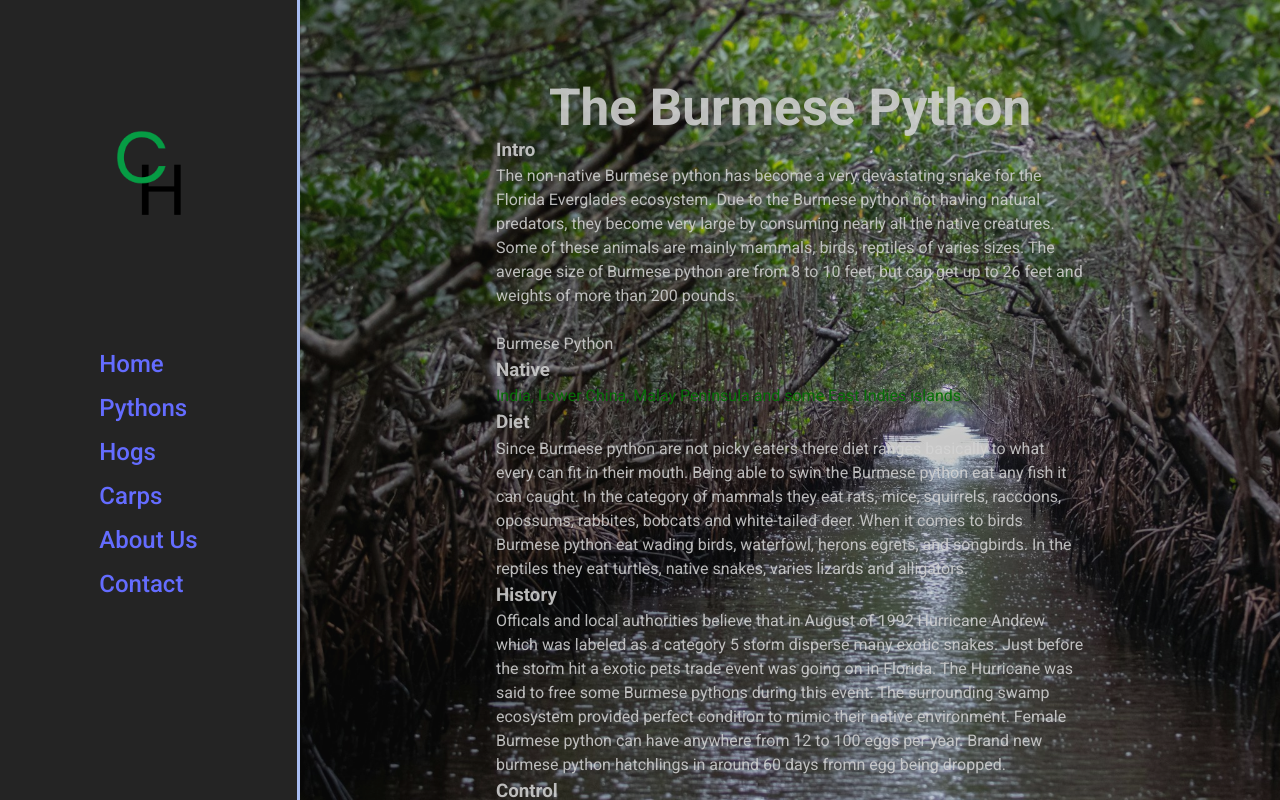
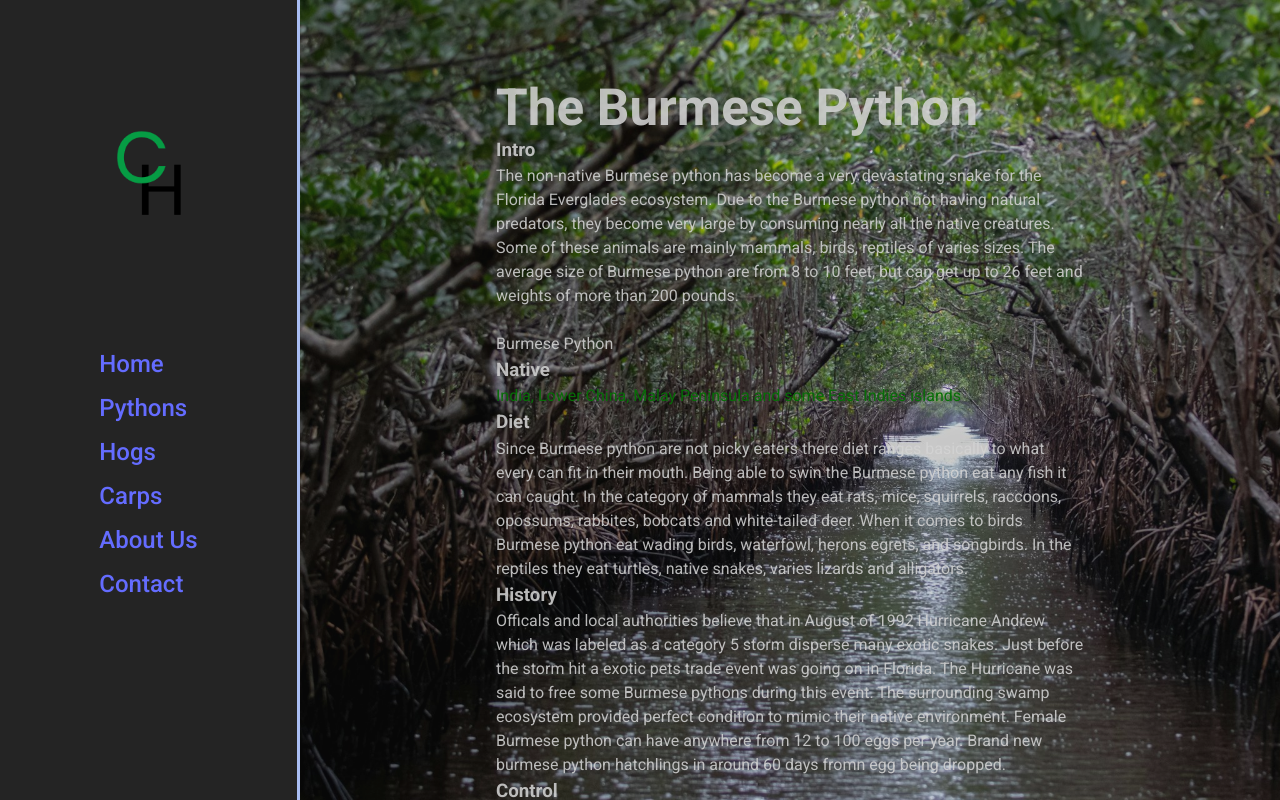
Before and after one commit to coding4freedom/invasive-app, a React (Vite) app: page /pythons in a window 1280 px wide. Built offline with nearby package versions, Linux system fonts and the light colour scheme.

Commit message:
PythonPage content changed to dynamic loading content

```diff
--- a/src/components/ContentComponent.jsx
+++ b/src/components/ContentComponent.jsx
@@ -1,16 +1,13 @@
 import React from 'react';
 
-import contentLoad from '../data/contentData.js';
+import './ContentComponent.css';
 
-const ContentComponent = ({id}) => {
-    const content  = contentLoad.find((page) => page.id === id);
 
-    if(!content) {
-        return <div>Content Not Found</div>;
-    }
+const ContentComponent = ({content, className}) => {
+
 
     return(
-        <div className="content wrap">
+        <div className={`content wrap ${className || ''}`}>
           <div className="row">
             <h1 className="content-header">{content.header}</h1>
             <section className="intro">
--- a/src/data/contentData.js
+++ b/src/data/contentData.js
@@ -34,5 +34,7 @@ const contentData = [
         diet: "",
         history: "",
         control: "",
-    }
-]
+    },
+];
+
+export default contentData;
--- a/src/pages/PythonPage.jsx
+++ b/src/pages/PythonPage.jsx
@@ -1,48 +1,20 @@
 import React from 'react';
+import ContentComponent from '../components/ContentComponent';
+import contentLoad from '../data/contentData.js';
 
 import './PythonPage.css';
 
 const PythonPage = () => {
+  const content  = contentLoad.find((page) => page.id === 'pythons');
+
+    if(!content) {
+        return <div>Content Not Found</div>;
+    }
   return (
-    <div className="python wrap">
-      <div className="row">
-        <h1 className="python-header">The Burmese Python</h1>
-        <section className="intro">
-          <h3 className="intro-header">Intro</h3>
-          <p className="intro-para">
-            The non-native Burmese python has become a very devastating snake for the Florida Everglades ecosystem. Due to the Burmese python not having natural predators, they become very large by consuming nearly all the native creatures. Some of these animals are mainly mammals, birds, reptiles of varies sizes. The average size of Burmese python are from 8 to 10 feet, but can get up to 26 feet and weights of more than 200 pounds.
-          </p>
-          <figure className="image-wrapper">
-            <img src="" alt="" className="python-img" />
-            <figcaption>Burmese Python</figcaption>
-          </figure>
-        </section>
-        <section className="native">
-          <h3 className="native-header">Native</h3>
-          <span className="native-para">
-            India, Lower China, Malay Peninsula and some East Indies islands
-          </span>
-        </section>
-        <section className="diet">
-          <h3 className="diet-header">Diet</h3>
-          <p className="diet-para">
-            Since Burmese python are not picky eaters there diet ranges basically to what every can fit in their mouth. Being able to swin the Burmese python eat any fish it can caught. In the category of mammals they eat rats, mice, squirrels, raccoons, opossums, rabbites, bobcats and white-tailed deer. When it comes to birds Burmese python eat wading birds, waterfowl, herons egrets, and songbirds. In the reptiles they eat turtles, native snakes, varies lizards and alligators.
-          </p>
-        </section>
-        <section className="history">
-          <h3 className="history-header">History</h3>
-          <p className="history-para">
-            Officals and local authorities believe that in August of 1992 Hurricane Andrew which was labeled as a category 5 storm disperse many exotic snakes. Just before the storm hit a exotic pets trade event was going on in Florida. The Hurricane was said to free some Burmese pythons during this event. The surrounding swamp ecosystem provided perfect condition to mimic their native environment. Female Burmese python can have anywhere from 12 to 100 eggs per year. Brand new burmese python hatchlings in around 60 days fromn egg being dropped.
-          </p>
-        </section>
-        <section className="control">
-          <h3 className="control-header">Control</h3>
-          <p className="control-para">
-            Florida has various methods to curve the ecological impact of the Burmese python. The brief overview of how Florida deals the python problem programs to eliminate the python numbers, public awareness efforts, monitoring systems and legal measures. Legally Burmese pythons are ban from release and listed as prohibited species in Florida. Some pythons are captured and microchipped to track there movements and travel patterns. Florida has an python elimination program cash reward based on size of snakes and how many are removed.
-          </p>
-        </section>
-      </div>
-    </div>
+    <ContentComponent
+      content={content}
+      className="python"
+    />
   )
 }
 
```
Also changed, not shown: src/components/ContentComponent.css (added). Lines whose indentation alone changed are shown as unchanged.
